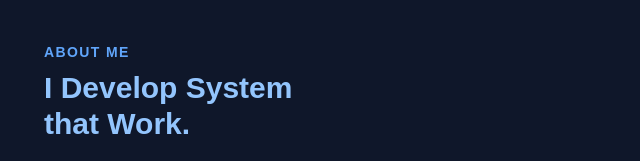
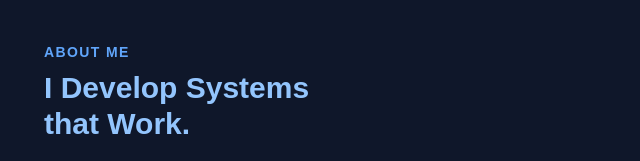
Before and after one commit to Arynelson/Site, a website: page index.html in a window 1280 px wide. Shown: the part 639-800 px from the top of the page, 524-1164 px from the left. Drawn offline with nearby package versions, Linux system fonts and the light colour scheme.

Commit message:
Update index.html
corrigindo ingles

```diff
--- a/index.html
+++ b/index.html
@@ -145,7 +145,7 @@
                 <div class="text-left">
                     <h3 class="text-sm tracking-widest text-blue-400 font-semibold mb-2">ABOUT ME</h3>
                     <h2 class="text-2xl md:text-3xl font-bold text-blue-300 mb-4 leading-snug">
-                        I Develop System<br />
+                        I Develop Systems<br />
                         that Work.
                     </h2>
                     <p class="text-gray-300 text-sm md:text-base mb-6 max-w-xl">
```
